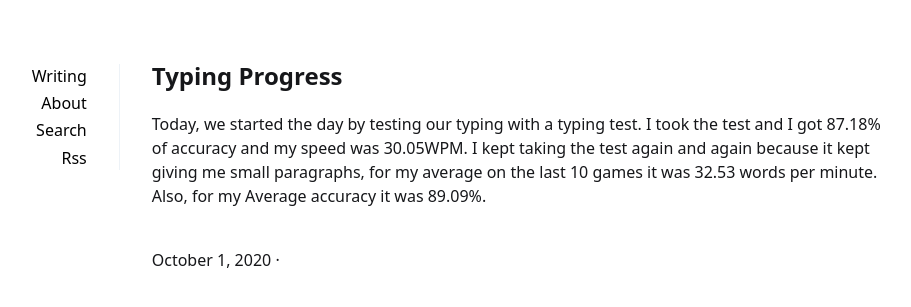
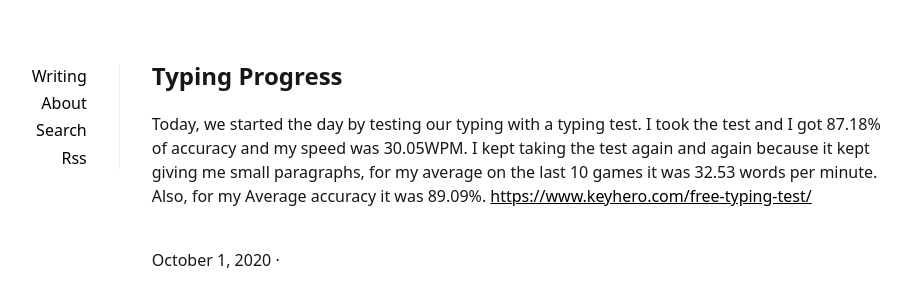
Before and after one commit to celestem406/celestem406.Github.io, a Jekyll site: the page built from _posts/2020-10-01-Typing-Progress.md, in a window 1280 px wide. Shown: the top 307 px of the page, without its empty margins (201-1112 px from the left). Built offline with Jekyll 4.4.1, drawn with Linux system fonts in a browser that asks for light colours; part of the change alters nothing that is shown.

Commit message:
added an active link

```diff
--- a/_posts/2020-10-01-Typing-Progress.md
+++ b/_posts/2020-10-01-Typing-Progress.md
@@ -6,3 +6,4 @@ summary:
 tags:
 ---
   Today, we started the day by testing our typing with a typing test. I took the test and I got 87.18% of accuracy and my speed was 30.05WPM. I kept taking the test again and again because it kept giving me small paragraphs, for my average on the last 10 games it was 32.53 words per minute. Also, for my Average accuracy it was 89.09%.
+   [https://www.keyhero.com/free-typing-test/](https://www.keyhero.com/free-typing-test/)
```
